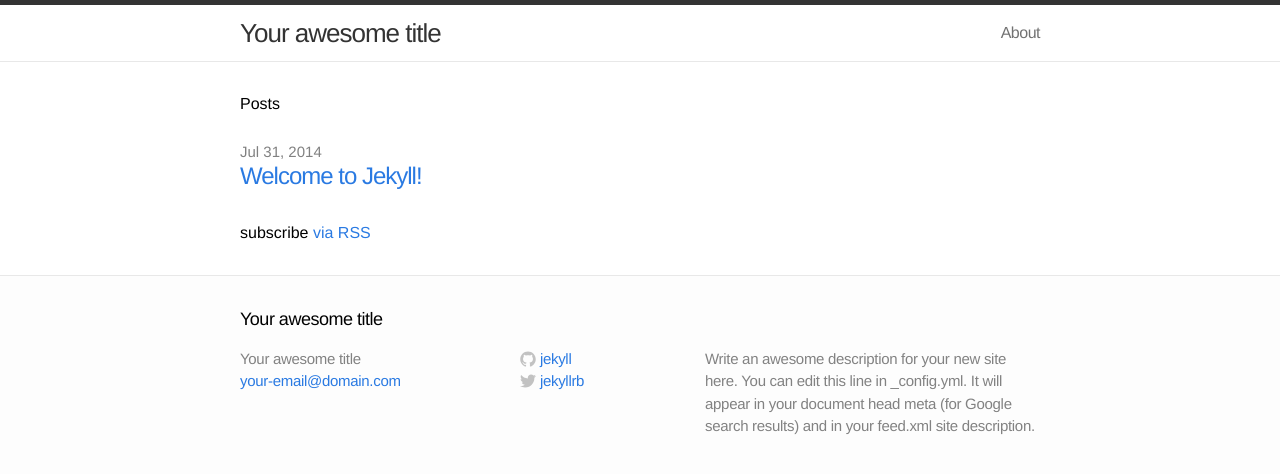
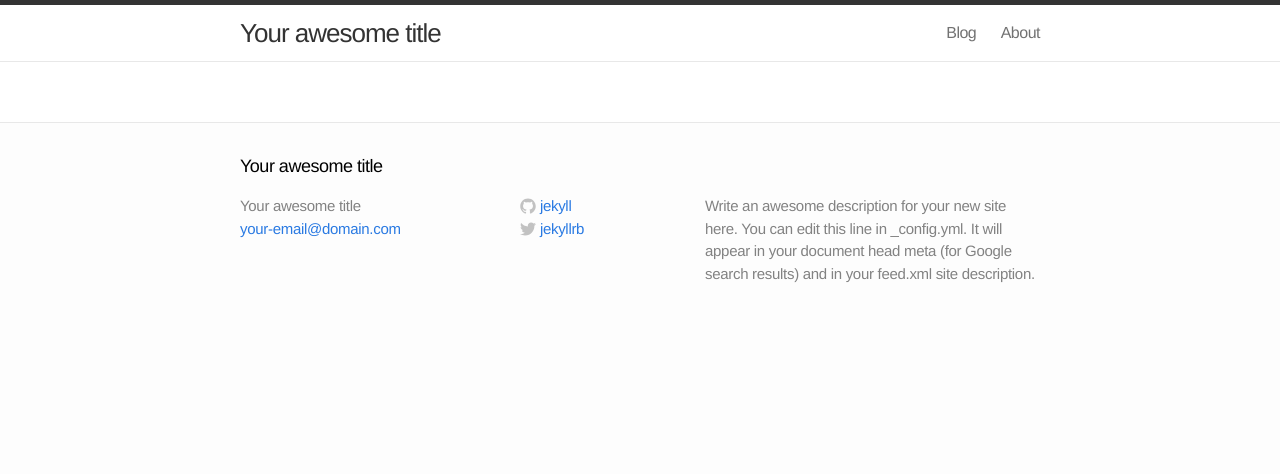
Before and after one commit to eugene-sy/eugene-sy.github.io, a Jekyll site: the page built from index.html, in a window 1280 px wide. Shown: the top 474 px of the page. Built offline with Jekyll 4.4.1, drawn with Linux system fonts in a browser that asks for light colours.

Commit message:
added blog page

```diff
--- a/_includes/header.html
+++ b/_includes/header.html
@@ -17,6 +17,7 @@
         </svg>
       </a>
       <div class="trigger">
+        <a class="page-link" href="/blog">Blog</a>
         {% for page in site.pages %}
           {% if page.title %}<a class="page-link" href="{{ page.url | prepend: site.baseurl }}">{{ page.title }}</a>{% endif %}
         {% endfor %}
--- a/index.html
+++ b/index.html
@@ -4,17 +4,4 @@
 
 <div class="home">
 
-  <h1>Posts</h1>
-
-  <ul class="posts">
-    {% for post in site.posts %}
-      <li>
-        <span class="post-date">{{ post.date | date: "%b %-d, %Y" }}</span>
-        <a class="post-link" href="{{ post.url | prepend: site.baseurl }}">{{ post.title }}</a>
-      </li>
-    {% endfor %}
-  </ul>
-
-  <p class="rss-subscribe">subscribe <a href="{{ "/feed.xml" | prepend: site.baseurl }}">via RSS</a></p>
-
 </div>
```
Also changed, not shown: blog/index.html (added, +20 -0 lines).
